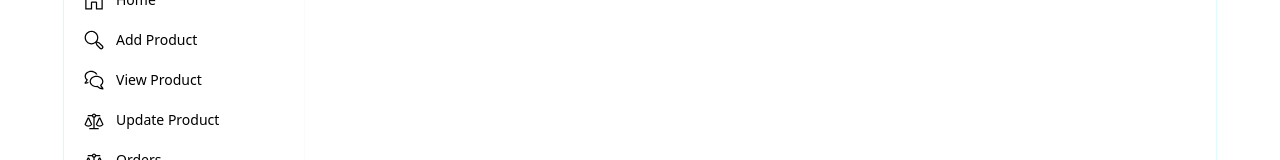
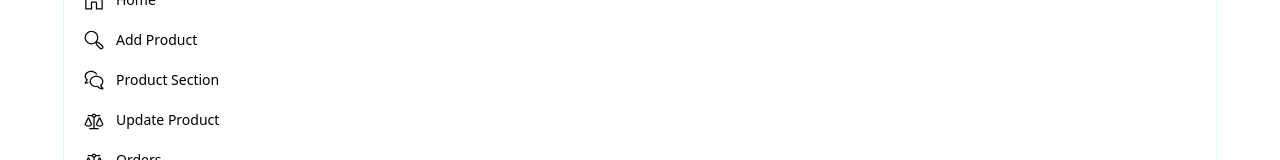
Before and after one commit to 123Somrat/inventory_management, a React (Vite) app: page /dashboard in a window 1280 px wide. Shown: the part 192-352 px from the top of the page. Built offline with nearby package versions, Linux system fonts and the light colour scheme; no server answers.

Commit message:
create product section route and component

```diff
--- /dev/null
+++ b/src/Components/ProductSection/ProductSection.jsx
@@ -0,0 +1,7 @@
+import React from 'react'
+
+export default function ProductSection() {
+  return (
+    <div>ProductSection</div>
+  )
+}
--- a/src/Components/SideNavBar/SideNavBar.jsx
+++ b/src/Components/SideNavBar/SideNavBar.jsx
@@ -79,7 +79,7 @@ export default function SideNavBar() {
               </li>
               <li className="rounded-sm">
               <Link
-                 to={"/viewProduct"}
+                 to={"productsection"}
                   className="flex items-center p-2 space-x-3 rounded-md"
                 >
                   <svg
@@ -90,7 +90,7 @@ export default function SideNavBar() {
                     <path d="M448.205,392.507c30.519-27.2,47.8-63.455,47.8-101.078,0-39.984-18.718-77.378-52.707-105.3C410.218,158.963,366.432,144,320,144s-90.218,14.963-123.293,42.131C162.718,214.051,144,251.445,144,291.429s18.718,77.378,52.707,105.3c33.075,27.168,76.861,42.13,123.293,42.13,6.187,0,12.412-.273,18.585-.816l10.546,9.141A199.849,199.849,0,0,0,480,496h16V461.943l-4.686-4.685A199.17,199.17,0,0,1,448.205,392.507ZM370.089,423l-21.161-18.341-7.056.865A180.275,180.275,0,0,1,320,406.857c-79.4,0-144-51.781-144-115.428S240.6,176,320,176s144,51.781,144,115.429c0,31.71-15.82,61.314-44.546,83.358l-9.215,7.071,4.252,12.035a231.287,231.287,0,0,0,37.882,67.817A167.839,167.839,0,0,1,370.089,423Z"></path>
                     <path d="M60.185,317.476a220.491,220.491,0,0,0,34.808-63.023l4.22-11.975-9.207-7.066C62.918,214.626,48,186.728,48,156.857,48,96.833,109.009,48,184,48c55.168,0,102.767,26.43,124.077,64.3,3.957-.192,7.931-.3,11.923-.3q12.027,0,23.834,1.167c-8.235-21.335-22.537-40.811-42.2-56.961C270.072,30.279,228.3,16,184,16S97.928,30.279,66.364,56.206C33.886,82.885,16,118.63,16,156.857c0,35.8,16.352,70.295,45.25,96.243a188.4,188.4,0,0,1-40.563,60.729L16,318.515V352H32a190.643,190.643,0,0,0,85.231-20.125,157.3,157.3,0,0,1-5.071-33.645A158.729,158.729,0,0,1,60.185,317.476Z"></path>
                   </svg>
-                  <span>View Product</span>
+                  <span>Product Section</span>
                 </Link>
               </li>
               <li className="rounded-sm">
--- a/src/Router/Router.jsx
+++ b/src/Router/Router.jsx
@@ -11,6 +11,7 @@ import NotFound from "../Pages/NotFound/NotFound";
 import { MdDashboard } from "react-icons/md";
 import DashboardLayout from "../LayOuts/DashboardLayout";
 import AddProduct from "../Components/AddProduct/AddProduct";
+import ProductSection from "../Components/ProductSection/ProductSection";
 
 
 const router = createBrowserRouter([
@@ -48,6 +49,10 @@ const router = createBrowserRouter([
      {
        path : "addproduct",
        element:<AddProduct/>
+     },
+     {
+      path : "productsection",
+      element:<ProductSection/>
      }
 
 
```
